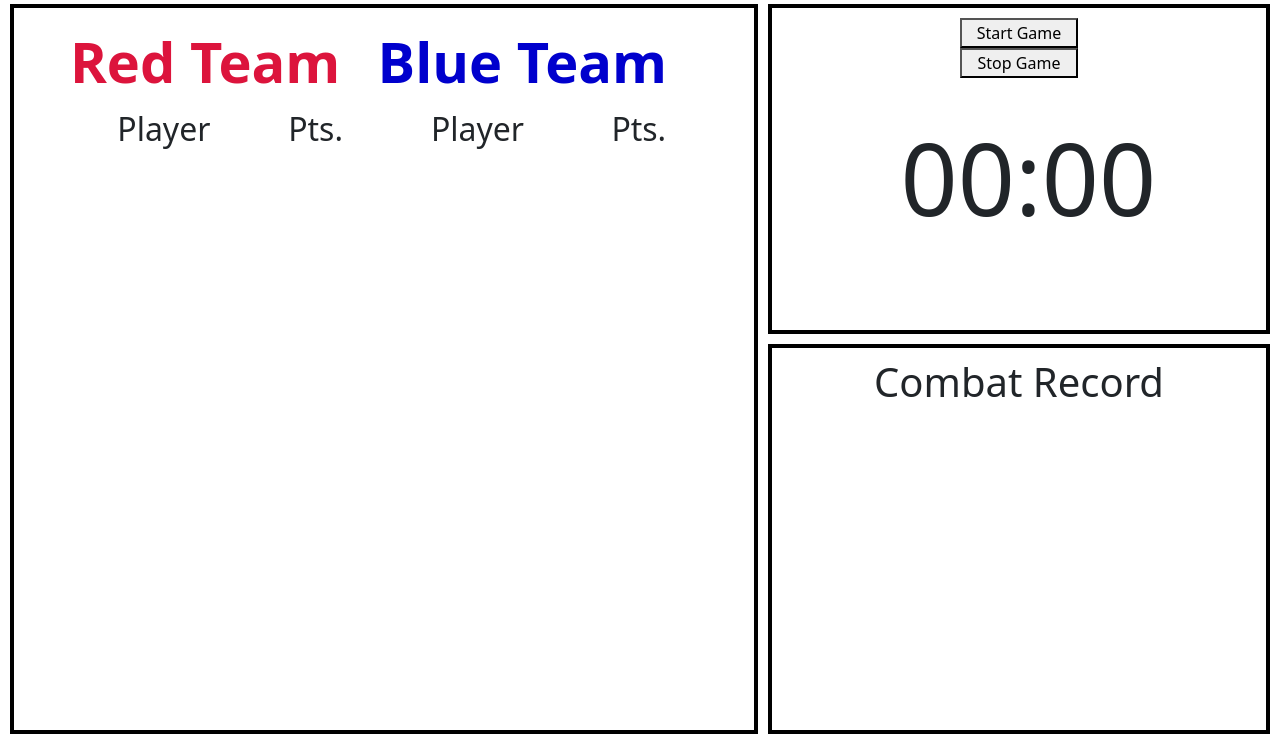
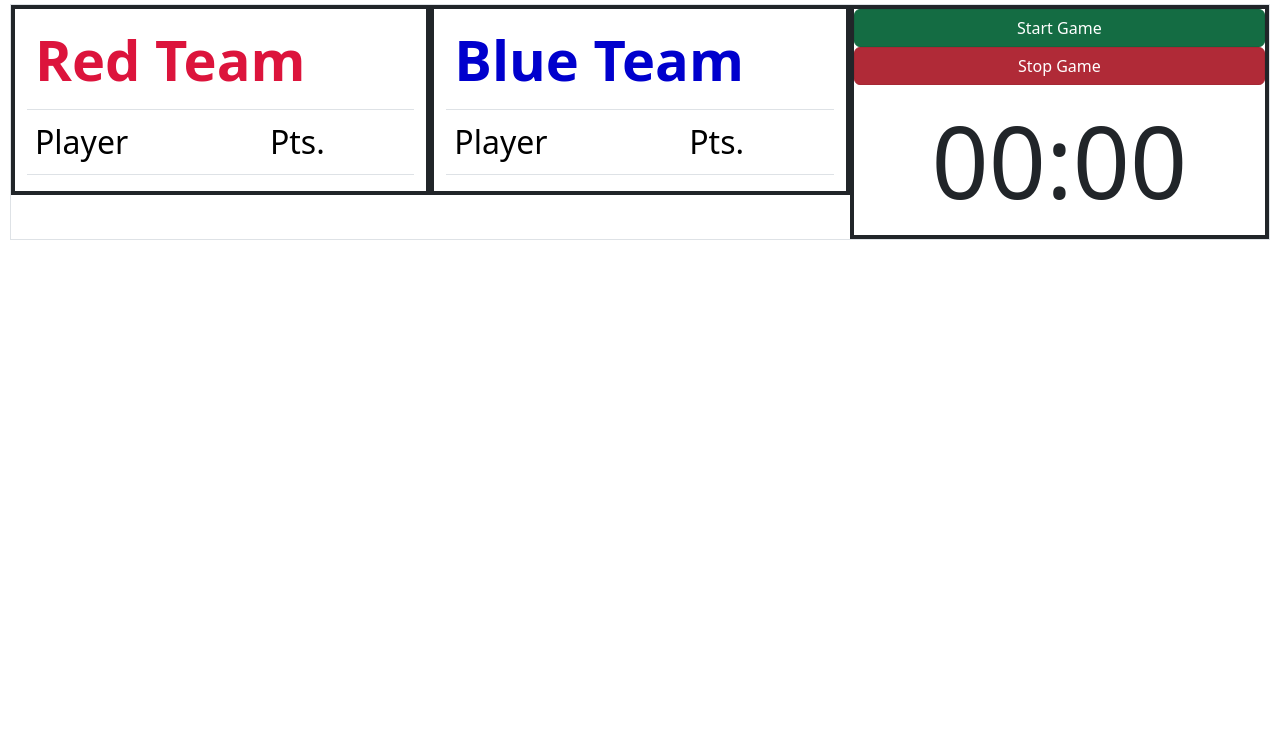
Before and after one commit to CharlesMortensen/SoftwareEngineeringProject1, a Django app: template lasertag/home/templates/home/game_action.html in a window 1280 px wide. Shown: the part 56-800 px from the top of the page. Run offline with Django 4.2, Linux system fonts and the light colour scheme; the template is opened without the code that fills it, so the values that code supplies are empty; some libraries are stand-ins or nearby versions.

Commit message:
Thorough bootstrap css for skeleton game action screen.

```diff
--- a/lasertag/home/static/home/game_action.css
+++ b/lasertag/home/static/home/game_action.css
@@ -1,33 +1,3 @@
-#leftHalf {
-    position: absolute;
-    top: 0;
-    right: 40%;
-    left: 0;
-    bottom: 0;
-    overflow: auto;
-    padding: 10px;
-    margin-top: 60px;
-    margin-left: 10px;
-    margin-right: 10px;
-    margin-bottom: 10px;
-    border: 4px solid black;
-    text-align: center;
-}
-
-#rightHalf {
-    position: absolute;
-    top: 50%;
-    right: 0;
-    left: 60%;
-    bottom: 0;
-    text-align:left;
-    padding: 10px;
-    margin-right: 10px;
-    margin-bottom: 10px;
-    border: 4px solid black;
-    text-align: center;
-}
-
 #timerBox {
     position: absolute;
     top: 0;
@@ -55,11 +25,6 @@
     color: MediumBlue;
 }
 
-.playerTable {
-    display: inline-block;
-    vertical-align: top;
-}
-
 #warning_timer {
     visibility: hidden;
     width: 50%;
@@ -80,13 +45,6 @@
     font-size: 50px !important;
 }
 
-.timerButtons {
-    width: 50%;
-    margin-left: 25%;
-    margin-right: 25%;
-    text-align: center;
-}
-
 #timer {
     font-size: 100px;
 }
--- a/lasertag/home/templates/home/game_action.html
+++ b/lasertag/home/templates/home/game_action.html
@@ -1,6 +1,7 @@
 <!DOCTYPE html>
 {%load django_bootstrap5%}
 <html>
+    <!--Head, title, and loading neccesary components-->
     <head>
     {%if title%}
             <title>LaserTag Project - {{title}}</title>
@@ -11,12 +12,14 @@
     {%bootstrap_css%}
     <link rel="stylesheet" type="text/css" href="{%static "home/game_action.css"%}">
     </head>
+
     <body>
+    <!-- Navbar stuff -->
         <nav class="navbar fixed-top navbar-expand-sm navbar-dark bg-dark">
             <div class="container-fluid">
                 <a class="navbar-brand" href="{%url 'index'%}">Photon</a>
                 <div class="container-fluid">
-                    <!-- Links -->
+                    <!-- Links (this comment was here before Charles was, no clue what it means-->
                     <ul class="navbar-nav">
                       <li class="nav-item">
                         <a class="nav-link" href="{%url 'player_entry'%}">Player Entry</a>
@@ -28,9 +31,17 @@
                   </div>
             </div>
         </nav>
-        <div id="leftHalf">
-            <div class="playerTable">
-                <table align="center">
+
+        <!-- This row will be split into 3 cols, red team, blue team, and timer plus combat record.
+        It constitutes all of the page that isn't the navbar, getting the height of this row correct in such a manner
+        that it compensates for the height of the navbar that eludes Charles, Charles has an idea or two he hasn't
+        tried yet. This is important because it will affec the height of everything else inside of it, namely the
+        height division between timer and the combat record. (this is bordered purely as a debugging tool and can be
+        removed later.)-->
+        <div class="row h-100 border" style="margin-top:60px;margin-left:10px;margin-right:10px">
+            <!--Red team col, it inlcudes the table that will be written systematically -->
+            <div class="col-md-4 border border-4 border-dark h-100">
+                <table class="table">
                     <tr>
                         <th id="redHeading" colspan="2">Red Team</th>
                     </tr>
@@ -44,8 +55,9 @@
                     {% endfor %}
                 </table>
             </div>
-            <div class="playerTable">
-                <table align="center">
+            <!--Blue team col, includes table to be written systematically -->
+            <div class="col-md-4 border border-4 border-dark h-100">
+                <table class="table">
                     <tr>
                         <th id="blueHeading" colspan="2">Blue Team</th>
                     </tr>
@@ -59,21 +71,34 @@
                     {% endfor %}
                 </table>
             </div>
-        </div>
-        <div id="rightHalf">
-            <h1>Combat Record </h1>
+            <!--Timer and combat record col, turned buttons into buttons, the timer works fine from what Charles can
+            tell. Getting the heights of all this sorted out is going to be a challenge-->
+            <div class="col-md-4 border border-4 border-dark h-100">
+                <!--Timer buttons -->
+                <div class="row">
+                    <button type="button" class="btn btn-success active" onclick='start_warning()'>Start Game</button>
+                </div>
+                <div class="row">
+                    <button type="button" class="btn btn-danger active"onclick='reset_timer()'>Stop Game</button>
+                </div>
+                <!--Timer itself -->
+                <div class="row">
+                    <div id="timer" align="center">00:00</div>
+                </div>
+
+                <!--Start of combat record -->
+                <div class="row">
+                        <!-- This is where the combat record (including it's heading will go). Charles thinks using
+                        a table would be a good way to format this nicely with a table header as the heading.
+                        the ultimate decision will likely lie with whoever gets network traffic to work and what
+                        attributes are easy to pull and then plug in here-->
+                </div>
+            </div>
         </div>
 
-        <div id="timerBox">
-            <div class="timerButtons">
-                <button onclick='start_warning()' class="timerButtons">Start Game</button>
-                <button onclick='reset_timer()' class="timerButtons">Stop Game</button>
-                <br><br>
-            </div>
-            <div id="timer" class="timerButtons">00:00</div>
-         </div>
-         <div id="warning_timer">0</div>
-
+        <!--Charles didn't touch this bc he didn't know what it did. The warning timer is completely unchanged,
+        (and probably ugly, idk) Charles is open to try to fix that stuff later when we aren't on as much of a time crunch.-->
+        <div id="warning_timer">0</div>
         <script src="{%static 'home/game_action.js'%}"></script>
         {%bootstrap_javascript%}
     </body>
```
